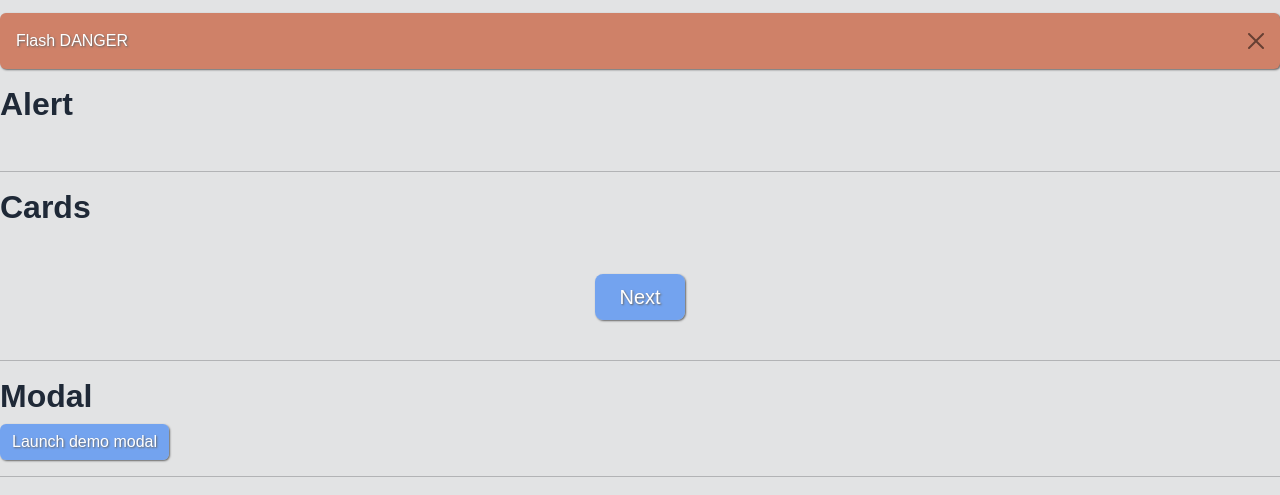
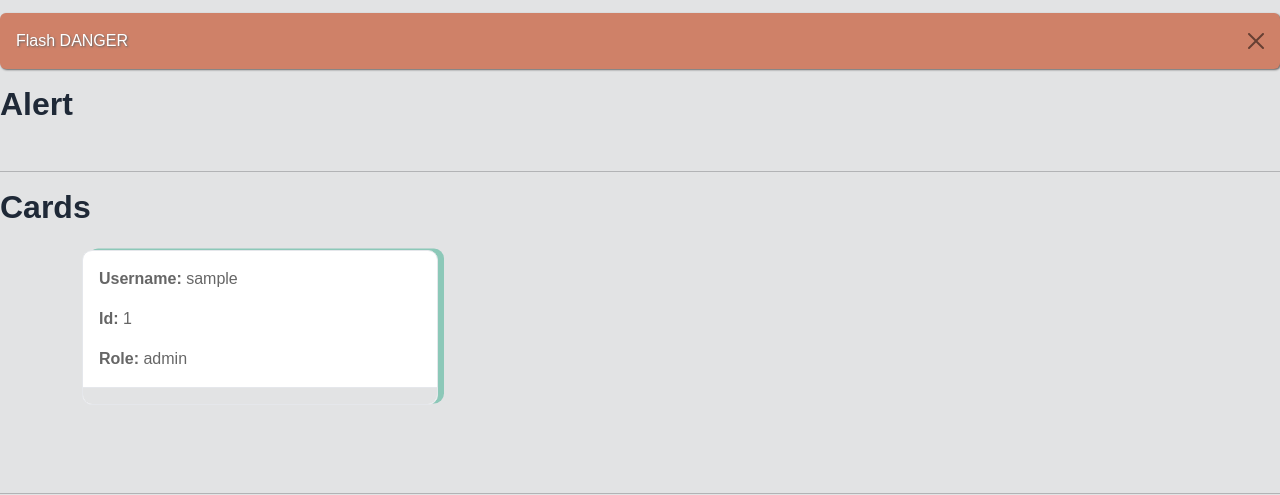
Before and after one commit to Vgarcan/CodeInstitute-proj03-v002, a Flask app: page /widgets/1 in a window 1280 px wide. Shown: the part 430-925 px from the top of the page. Run offline with Flask 3, Linux system fonts and the light colour scheme; a database or web service that is not in the repository returns one stand-in record (values such as "Sample title").

Commit message:
UPDATE: Cards navigation adjusted to be dynamic with passed info

```diff
--- a/xemijobs/main/views.py
+++ b/xemijobs/main/views.py
@@ -76,7 +76,12 @@ def widget_showcase(page=1):
 
     form = ProfileForm()
 
-    data = User.get_all_users()
+    # PAGINATION = 9
+    per_page = 9
+    offset = (page - 1) * per_page
+    # data = rawdata[offset:offset + per_page]
+
+    data = User.get_all_users(offset, per_page)
     if data is None:
         flash('No users found!', 'info')
 
@@ -125,7 +130,7 @@ def widget_showcase(page=1):
     ]
 
     return render_template('main/widgets-collection.html',
-                           rawdata=data,
+                           data=data,
                            page=page,
                            modal_data=modal_data,
                            carousel=carousel,
--- a/xemijobs/templates/widgets/cards.html
+++ b/xemijobs/templates/widgets/cards.html
@@ -1,3 +1,4 @@
+{% set context = {'d_type': 'none'} %}
 <div class="container my-4">
     <div class="row">
         {% for item in data %}
@@ -8,21 +9,28 @@
                         {% if key == 'image' %}
                             <img src="{{ value }}" class="card-img-top mb-3" alt="Image">
                         {% elif key == 'link' %}
-                                <a href="{{ value }}" class="btn btn-primary mt-3">Learn More</a>
+                            <a href="{{ value }}" class="btn btn-primary mt-3">Learn More</a>
                         {% else %}
                             {% if key != "password" %}
-                            <p class="card-text"><strong>{{ key | replace('_', ' ') | capitalize }}:</strong> {{ value }}</p>
+
+
+                                <p class="card-text"><strong>{{ key | replace('_', ' ') | capitalize }}:</strong> {{ value }}</p>
+
+
                             {% endif %}
                         {% endif %}
                     {% endfor %}
                 </div>
                 <div class="card-footer">
-                    {% if item['ends_on'] %}
-                        <a href="{{ url_for('jobs.job_detail', job_id=item['id']) }}" class="btn btn-primary">Job details</a>
-                    {% elif item['role']== 'user' %}
-                        <a href="{{ url_for('users.user_info', user_id=item['id']) }}" class="btn btn-primary">User details</a>
-                    {% elif item['role']== 'company' %}
-                        <a href="{{ url_for('users.user_info', user_id=item['id']) }}" class="btn btn-primary">Company details</a>
+                    {% if item.ends_on %}
+                        <a href="{{ url_for('jobs.job_detail', job_id=item.id) }}" class="btn btn-primary">Job details</a>
+                        {% set context = context.update({'d_type': 'jobs'}) %}
+                    {% elif item.role == 'user' %}
+                        <a href="{{ url_for('users.user_info', user_id=item.id) }}" class="btn btn-primary">User details</a>
+                        {% set context = context.update({'d_type': 'users'}) %}
+                    {% elif item.role == 'company' %}
+                        <a href="{{ url_for('users.user_info', user_id=item.id) }}" class="btn btn-primary">Company details</a>
+                        {% set context = context.update({'d_type': 'companies'}) %}
                     {% endif %}
                 </div>
             </div>
@@ -36,13 +44,21 @@
 </div>
 
 <!-- PAGINATION -->
-<div class="container ">
+<div class="container">
     <div class="row d-flex">
         <div class="d-grid gap-2 d-sm-flex justify-content-sm-center">
             {% if page >= 2 %}
-                <a href="{{ url_for('jobs.job_list', page=(page - 1) | string) }}" class="btn btn-outline-primary btn-lg px-4 gap-3">Back</a>
+                {% if context.d_type == 'jobs' %}
+                    <a href="{{ url_for('jobs.job_list', page=(page - 1) | string) }}" class="btn btn-outline-primary btn-lg px-4 gap-3">Back</a>
+                {% elif context.d_type == 'users' %}
+                    <a href="{{ url_for('users.list_of_users', page=(page - 1) | string) }}" class="btn btn-outline-primary btn-lg px-4 gap-3">Back</a>
+                {% endif %}
             {% endif %}
-            <a href="{{ url_for('jobs.job_list', page=(page + 1) | string) }}" class="btn btn-primary btn-lg px-4">Next</a>
+            {% if context.d_type == 'jobs' %}
+                <a href="{{ url_for('jobs.job_list', page=(page + 1) | string) }}" class="btn btn-primary btn-lg px-4 gap-3">Next</a>
+            {% elif context.d_type == 'users' %}
+                <a href="{{ url_for('users.list_of_users', page=(page + 1) | string) }}" class="btn btn-primary btn-lg px-4 gap-3">Next</a>
+            {% endif %}
         </div>
     </div>
 </div>
--- a/xemijobs/users/models.py
+++ b/xemijobs/users/models.py
@@ -106,9 +106,9 @@ class User(UserMixin):
         return None
 
     @staticmethod
-    def get_all_users():
+    def get_all_users(offset, per_page):
 
-        users_data = mongo.db.users.find()
+        users_data = mongo.db.users.find().skip(offset).limit(per_page)
         return [
             User(
                 username=user_data['username'],
```
Also changed, not shown: xemijobs/users/views.py (+7 -7 lines).
